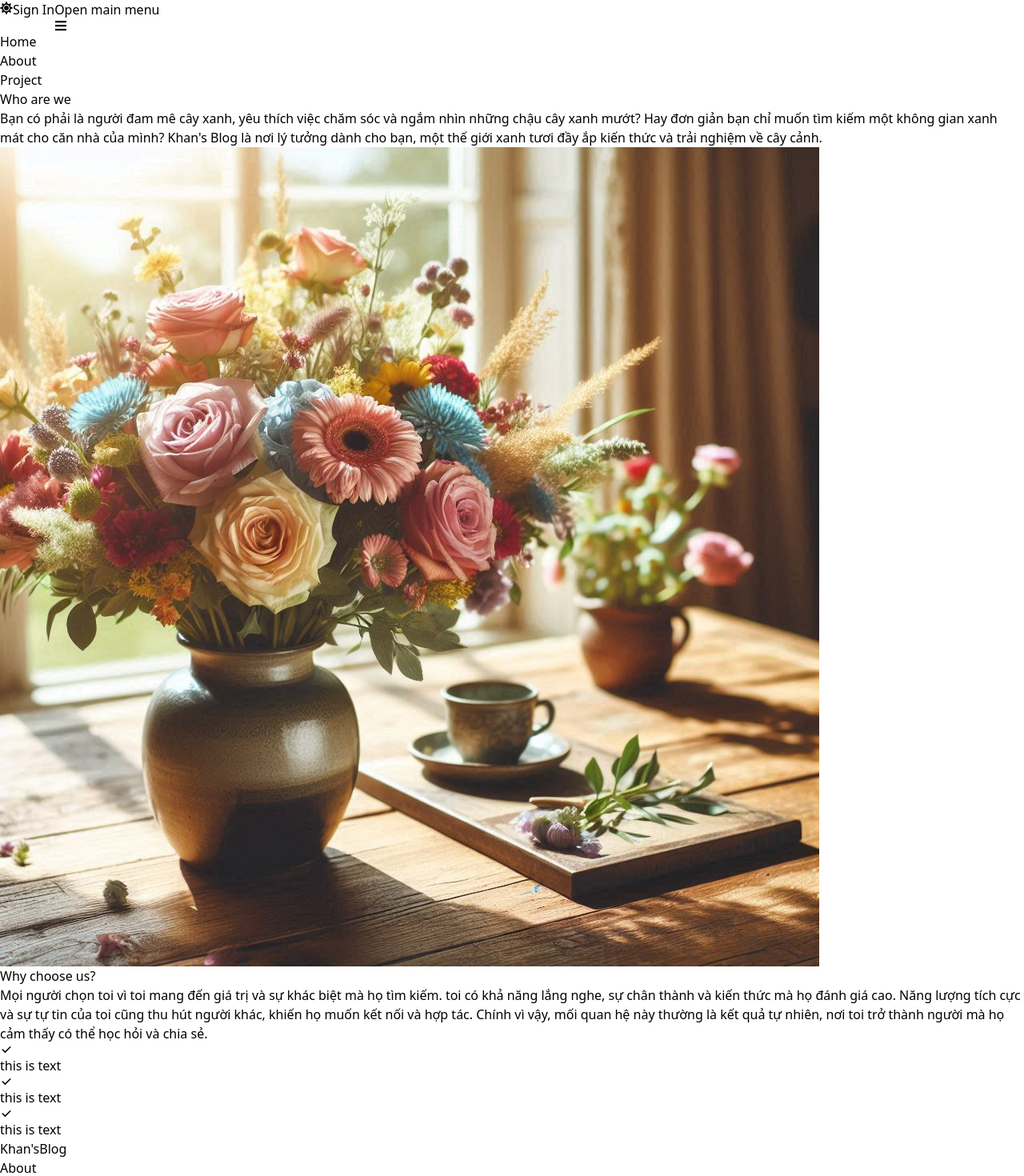
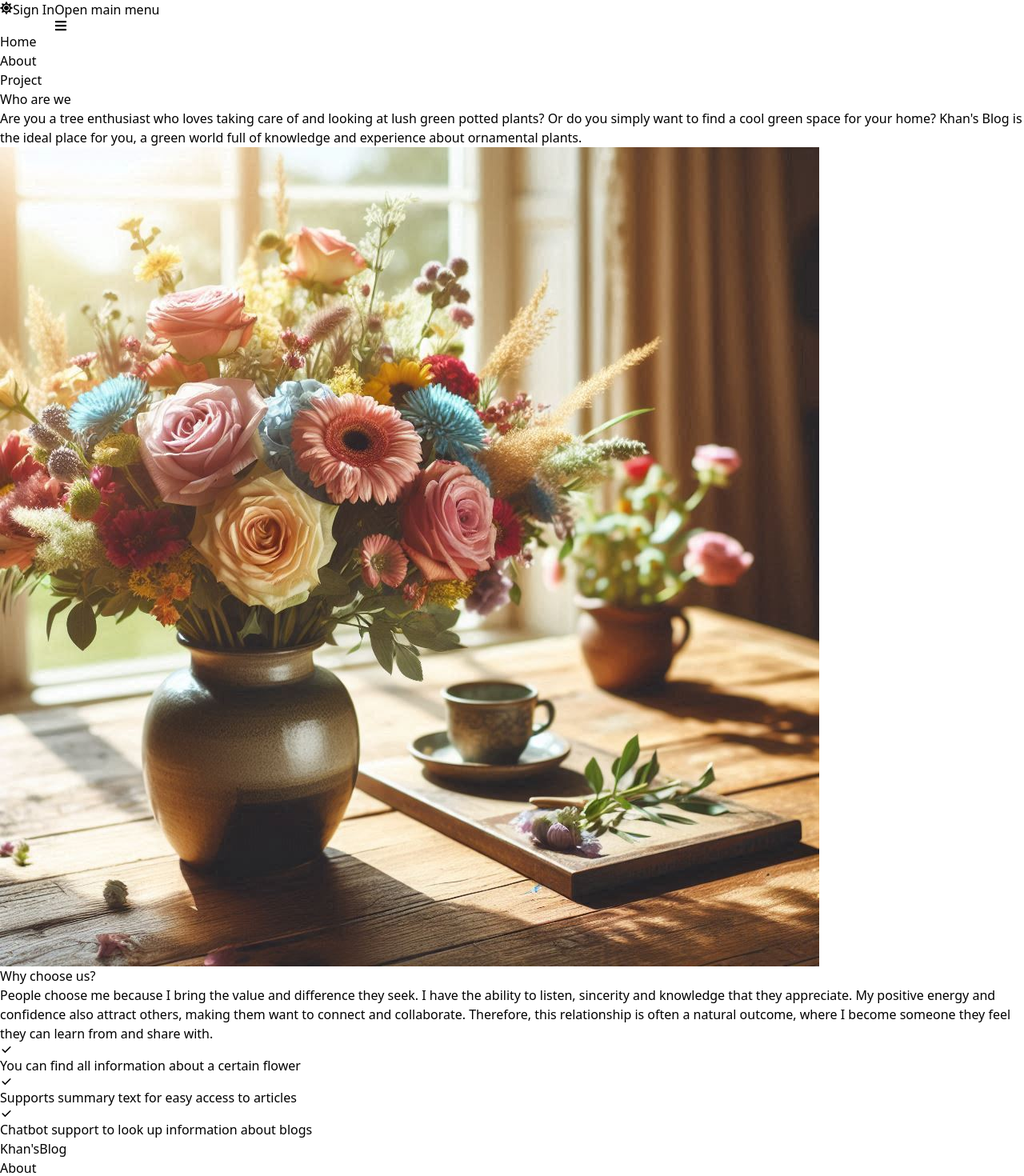
Before and after one commit to khanef/blog-tn, a React (Vite) app in the folder client/: page /about in a window 1280 px wide. Shown: the part 88-1558 px from the top of the page at 80% size. Built offline with nearby package versions, Linux system fonts and the light colour scheme; no server answers.

Commit message:
implement final

```diff
--- a/client/src/index.css
+++ b/client/src/index.css
@@ -8,6 +8,14 @@ body{
 
 .ql-editor{
     font-size: 1.05rem;
+}
+
+.post-content img{
+    display: block; /* Đảm bảo ảnh là block để căn giữa */
+    margin-left: auto;
+    margin-right: auto;
+    max-width: 100%; /* Đảm bảo ảnh không vượt quá chiều rộng của div */
+    height: auto;
 }
 
 .post-content p{
--- a/client/src/pages/About.jsx
+++ b/client/src/pages/About.jsx
@@ -5,29 +5,31 @@ import { HiCheck } from "react-icons/hi";
 export default function About() {
   return (
     <div className='min-h-screen flex items-center justify-center flex flex-col gap-4 py-10'>
-      <div className='max-w-4xl mx-auto p-2 text-center '>
+      <div className='max-w-4xl mx-auto text-center '>
         <h1 className='text-5xl font-semibold text-center my-7'>Who are we</h1>
         <p className='text-md text-gray-500 flex flex-col gap-6 pb-4'>
-          Bạn có phải là người đam mê cây xanh, yêu thích việc chăm sóc và ngắm nhìn những chậu cây xanh mướt? Hay đơn giản bạn chỉ muốn tìm kiếm một không gian xanh mát cho căn nhà của mình? Khan's Blog là nơi lý tưởng dành cho bạn, một thế giới xanh tươi đầy ắp kiến thức và trải nghiệm về cây cảnh.
+          Are you a tree enthusiast who loves taking care of and looking at lush green potted plants? Or do you simply want to find a cool green space for your home? Khan's Blog is the ideal place for you, a green world full of knowledge and experience about ornamental plants.
         </p>
       </div>
       <div className='flex flex-row gap-8 max-w-5xl'>
         <img src={aboutImg} alt="" className='w-1/2 max-w-xl max-h-80'/>
         <div className='flex flex-col w-1/2 justify-center'>
           <h1 className='text-3xl font-bold mb-4 dark:text-gray-200'>Why choose us?</h1>
-          <span className='text-md text-gray-500 flex flex-col gap-6 pb-4'>Mọi người chọn toi vì toi mang đến giá trị và sự khác biệt mà họ tìm kiếm. toi có khả năng lắng nghe, sự chân thành và kiến thức mà họ đánh giá cao. Năng lượng tích cực và sự tự tin của toi cũng thu hút người khác, khiến họ muốn kết nối và hợp tác. Chính vì vậy, mối quan hệ này thường là kết quả tự nhiên, nơi toi trở thành người mà họ cảm thấy có thể học hỏi và chia sẻ.</span>
+          <span className='text-md text-gray-500 flex flex-col gap-6 pb-4'>
+            People choose me because I bring the value and difference they seek. I have the ability to listen, sincerity and knowledge that they appreciate. My positive energy and confidence also attract others, making them want to connect and collaborate. Therefore, this relationship is often a natural outcome, where I become someone they feel they can learn from and share with.
+          </span>
           <div>
-            <div className='flex flex-row gap-4'>
-              <HiCheck className='text-gray-400 dark:text-gray-200 mt-1  border border-teal-500 rounded-3xl'/>
-              <span>this is text </span>
+            <div className='flex flex-row gap-3 dark:text-gray-200'>
+              <HiCheck className='text-gray-400 dark:text-gray-200 mt-1 border border-teal-500 rounded-3xl'/>
+              <span className='text-gray-400 dark:text-gray-350'>You can find all information about a certain flower</span>
             </div>
-            <div className='flex flex-row gap-4'>
-              <HiCheck className='text-gray-400 dark:text-gray-200 mt-1  border border-teal-500 rounded-3xl'/>
-              <span>this is text </span>
+            <div className='flex flex-row gap-3'>
+              <HiCheck className='text-gray-400 dark:text-gray-200 mt-1 border border-teal-500 rounded-3xl'/>
+              <span className='text-gray-400 dark:text-gray-350'>Supports summary text for easy access to articles</span>
             </div>
-            <div className='flex flex-row gap-4'>
-              <HiCheck className='text-gray-400 dark:text-gray-200 mt-1  border border-teal-500 rounded-3xl'/>
-              <span>this is text </span>
+            <div className='flex flex-row gap-3'>
+              <HiCheck className='text-gray-400 dark:text-gray-200 mt-1 border border-teal-500 rounded-3xl'/>
+              <span className='text-gray-400 dark:text-gray-350'>Chatbot support to look up information about blogs</span>
             </div>
           </div>
         </div>
--- a/client/src/pages/PostPage.jsx
+++ b/client/src/pages/PostPage.jsx
@@ -104,7 +104,7 @@ export default function PostPage() {
             <span>{post && new Date(post.createdAt).toLocaleDateString()}</span>
             <span className='italic'>{post && (post.content.length / 1000).toFixed(0)} mins read</span>
         </div>
-        <div className='p-3 max-w-4xl mx-auto w-full post-content text-justify' dangerouslySetInnerHTML={{__html: post && post.content}}>
+        <div className='p-3 max-w-6xl mx-auto w-full justify-center items-center post-content text-justify' dangerouslySetInnerHTML={{__html: post && post.content}}>
 
         </div>
         <div className='max-w-4xl mx-auto w-full'>
```
